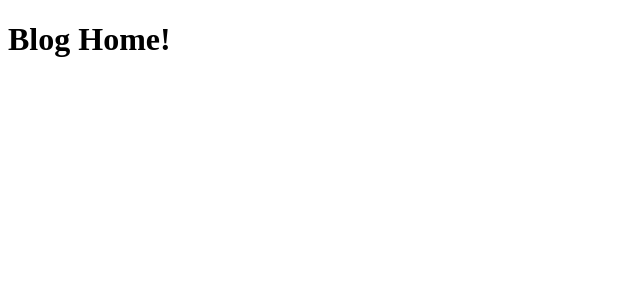
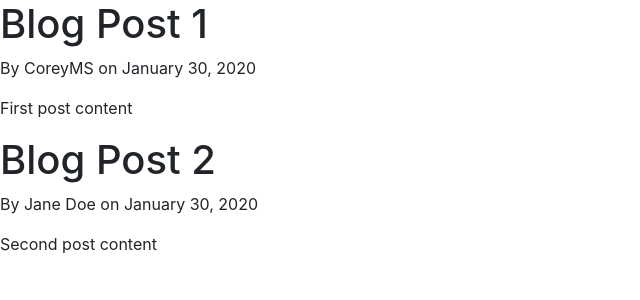
Before and after one commit to LukeLorenger/Django-Website, a Django app: page / in a window 1280 px wide. Shown: the top 300 px of the page, without its empty margins (0-640 px from the left). Run offline with Django 3.2, Linux system fonts and the light colour scheme; some libraries are stand-ins or nearby versions.

Commit message:
meta tags implemented into base.html, bootstrap is functioning

```diff
--- /dev/null
+++ b/blog/templates/blog/base.html
@@ -0,0 +1,28 @@
+<!--base.html is parent file, home and about pull all content from this page(inheritance) -->
+<!DOCTYPE html>
+<html>
+<head>
+
+	    <!-- Required meta tags -->
+    <meta charset="utf-8">
+    <meta name="viewport" content="width=device-width, initial-scale=1, shrink-to-fit=no">
+
+    <!-- Bootstrap CSS -->
+    <link rel="stylesheet" href="https://stackpath.bootstrapcdn.com/bootstrap/4.4.1/css/bootstrap.min.css" integrity="sha384-Vkoo8x4CGsO3+Hhxv8T/Q5PaXtkKtu6ug5TOeNV6gBiFeWPGFN9MuhOf23Q9Ifjh" crossorigin="anonymous">
+
+	{% if title %}
+		<title>Django Blog - {{ title }}</title>
+	{% else %}
+		<title>Django Blog</title>
+	{% endif %}
+</head>
+<body>
+	{% block content %}{% endblock %}
+
+	<!-- Optional JavaScript -->
+    <!-- jQuery first, then Popper.js, then Bootstrap JS -->
+    <script src="https://code.jquery.com/jquery-3.4.1.slim.min.js" integrity="sha384-J6qa4849blE2+poT4WnyKhv5vZF5SrPo0iEjwBvKU7imGFAV0wwj1yYfoRSJoZ+n" crossorigin="anonymous"></script>
+    <script src="https://cdn.jsdelivr.net/npm/popper.js@1.16.0/dist/umd/popper.min.js" integrity="sha384-Q6E9RHvbIyZFJoft+2mJbHaEWldlvI9IOYy5n3zV9zzTtmI3UksdQRVvoxMfooAo" crossorigin="anonymous"></script>
+    <script src="https://stackpath.bootstrapcdn.com/bootstrap/4.4.1/js/bootstrap.min.js" integrity="sha384-wfSDF2E50Y2D1uUdj0O3uMBJnjuUD4Ih7YwaYd1iqfktj0Uod8GCExl3Og8ifwB6" crossorigin="anonymous"></script>
+</body>
+</html>
--- a/blog/templates/blog/home.html
+++ b/blog/templates/blog/home.html
@@ -1,9 +1,11 @@
-<!DOCTYPE html>
-<html>
-<head>
-	<title></title>
-</head>
-<body>
-<h1>Blog Home!</h1>
-</body>
-</html>
+{% extends "blog/base.html" %} <!--Inheritance of base.html -->
+
+{% block content %}
+	<!-- Code block, posts is the key for the context dictionary for which we passed in,  -->
+	<!-- From within this home template, we can loop over posts we have access too, then print -->
+{% for post in posts %}
+	<h1>{{ post.title }}</h1>
+	<p>By {{ post.author }} on {{ post.date_posted }}</p>
+	<p>{{ post.content }}</p>
+{% endfor %}
+{% endblock content %}
--- a/blog/views.py
+++ b/blog/views.py
@@ -5,14 +5,33 @@ from django.shortcuts import render
 # https://youtu.be/a48xeeo5Vnk?t=919 explains routing of URLs
 # blog -> templates ->blog ->template.html
 
+# Passable "posts", using as dummy data, this is a list of dictionaries
+posts = [
+	{
+		'author': 'CoreyMS',
+		'title': 'Blog Post 1',
+		'content': 'First post content',
+		'date_posted': 'January 30, 2020'
+	},
+	{
+		'author': 'Jane Doe',
+		'title': 'Blog Post 2',
+		'content': 'Second post content',
+		'date_posted': 'January 30, 2020'
+	}
+]
+
 # Home function, handling traffic from homepage, taking in requests arguements
 # Returning what we want the user to see when they are sent to this route
 # Still returns HttpsResponse in background/This is passing info into our html.template
 def home(request):
-	return render(request, 'blog/home.html')
+	context = { # Dictionary
+		'posts': posts # Key, makes dummy data accessible from within home.html template
+	}
+	return render(request, 'blog/home.html', context)
 
 # About function, Handles logic for about page, taking in request arguements
 # Returning what we want the user to see when they are sent to this route
 # Still returns HttpsResponse in background/This is passing info into our html.template
 def about(request):
-	return render(request, 'blog/about.html')
+	return render(request, 'blog/about.html', {'title': 'About'})
```
Also changed, not shown: blog/templates/blog/about.html (+5 -9 lines).
